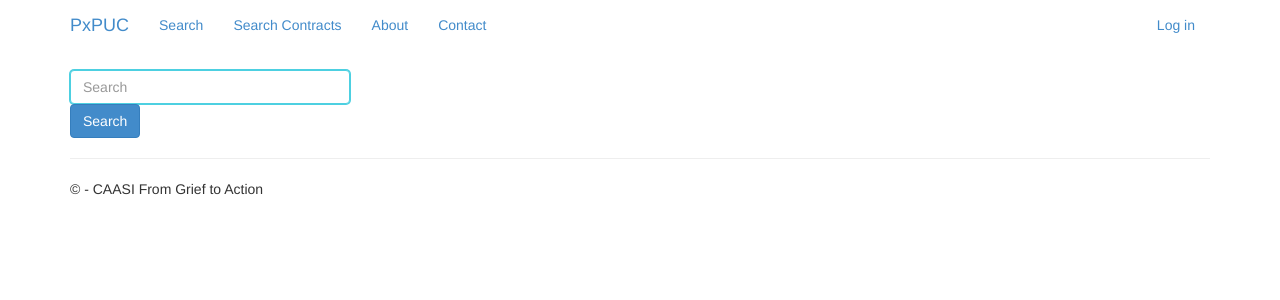
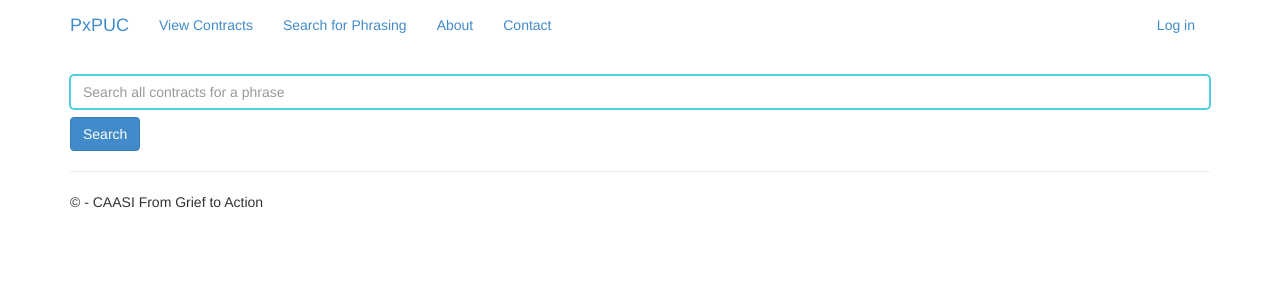
Before and after one commit to CAASI-G2A/g2a-website, a Django app: page /search_contract/ in a window 1280 px wide. Shown: the top 300 px of the page. Run offline with Django 3.2, Linux system fonts and the light colour scheme; some libraries are stand-ins or nearby versions.

Commit message:
added sentence impact field, small css changes

```diff
--- a/PPUC/app/forms.py
+++ b/PPUC/app/forms.py
@@ -24,4 +24,4 @@ class ProblematicLanguageForm(ModelForm):
     # will validate that the user MUST check the box.
     class Meta:
         model = Sentence
-        fields = ('limit_oversight', 'city_pay_for_misconduct', 'erase_misconduct', 'disqualify_complaints', 'restrict_interrogation', 'unfair_information')
+        fields = ('impact', 'limit_oversight', 'city_pay_for_misconduct', 'erase_misconduct', 'disqualify_complaints', 'restrict_interrogation', 'unfair_information')
--- a/PPUC/app/models.py
+++ b/PPUC/app/models.py
@@ -19,7 +19,8 @@ class Contract(models.Model):
 
 class Sentence(models.Model):
     location = models.CharField(max_length=256)
-    text = models.CharField(max_length=500)
+    text = models.TextField()
+    impact = models.TextField()
     limit_oversight = models.BooleanField(default=False)
     city_pay_for_misconduct = models.BooleanField(default=False)
     erase_misconduct = models.BooleanField(default=False)
--- a/PPUC/app/static/app/content/site.css
+++ b/PPUC/app/static/app/content/site.css
@@ -10,10 +10,10 @@ body {
 }
 
 /* Set width on the form input elements since they're 100% wide by default */
-input,
-select,
+
 textarea {
-    max-width: 280px;
+   width: 100%;
+   height:25px
 }
 
 /* styles for validation helpers */
--- a/PPUC/app/templates/app/edit_sentence.html
+++ b/PPUC/app/templates/app/edit_sentence.html
@@ -2,10 +2,12 @@
 
 {% block content %}
 <h4>Select Type of Problematic Language</h4>
-    <p>{{sentence.text}}</p>
+    <p>"{{sentence.text}}"</p>
     <form method="post">
         {% csrf_token %}
         {{ form.as_p }}
-        <input type="submit" value="submit">
+        <button class="btn btn-primary" type="submit">
+            Save
+        </button>
     </form>
 {% endblock %}
--- a/PPUC/app/templates/app/layout.html
+++ b/PPUC/app/templates/app/layout.html
@@ -20,7 +20,13 @@
                 border: 1px solid #4dd0e1;
                 box-shadow: 0 0 0 1px #4dd0e1;
             }
-        </style>
+            a.a1:link {
+              color: black;
+            }
+            a.a1:hover {
+              text-decoration: none;
+            }
+    </style>
 </head>
 
 <body>
@@ -38,8 +44,8 @@
             <div class="navbar-collapse collapse">
 
                 <ul class ="nav navbar-nav">
-                    <li><a id="lk1" href="{% url 'search' %}">Search</a></li>
-                    <li><a href="{% url 'search_contract' %}">Search Contracts</a></li>
+                    <li><a id="lk1" href="{% url 'search' %}">View Contracts</a></li>
+                    <li><a href="{% url 'search_contract' %}">Search for Phrasing</a></li>
                     <li><a href="{% url 'about' %}">About</a></li>
                     <li><a href="{% url 'contact' %}">Contact</a></li>
                 </ul>
--- a/PPUC/app/templates/app/search.html
+++ b/PPUC/app/templates/app/search.html
@@ -2,7 +2,7 @@
 
 {% block content %}
 <form method="GET" action="{% url 'search' %}">
-    <div class="active-cyan-3 active-cyan-4 mb-4">
+    <div class="active-cyan-3 active-cyan-4 mb-4" style="padding-top: 5px; padding-bottom: 8px;">
         <input class="form-control" type="text" name="q" value="{{request.GET.q}}" placeholder="Search" aria-label="Search">
     </div>
     <button class="btn btn-primary" type="submit">
--- a/PPUC/app/templates/app/search_contract.html
+++ b/PPUC/app/templates/app/search_contract.html
@@ -2,16 +2,16 @@
 
 {% block content %}
 <form method="GET" action="{% url 'search_contract' %}">
-    <div class="active-cyan-3 active-cyan-4 mb-4">
-        <input class="form-control" type="text" name="q" value="{{request.GET.q}}" placeholder="Search" aria-label="Search">
+    <div class="active-cyan-3 active-cyan-4 mb-4" style="padding-top: 5px; padding-bottom: 8px;">
+        <input class="form-control" type="text" name="q" value="{{request.GET.q}}" placeholder="Search all contracts for a phrase" aria-label="Search" style="width: 100%">
     </div>
     <button class="btn btn-primary" type="submit">
         Search
     </button>
 </form>
 {% if results != '' %}
-    {% for obj in results %}
-        <p><strong>{{obj.location}} Contract:   </strong>{{obj.text}}</p>
+    {% for sentence in results %}
+        <p><strong>{{sentence.location}} Contract:   </strong><a class ="a1" href ="{% url 'edit_sentence' sentence.id%}">{{sentence.text}}</a></p>
     <hr >
     {% endfor %}
 {% endif %}
--- a/PPUC/app/views.py
+++ b/PPUC/app/views.py
@@ -128,6 +128,7 @@ def edit_sentence(request, sid):
         form = ProblematicLanguageForm(request.POST)
         if form.is_valid():
             sentence.refresh_from_db()
+            sentence.impact = form.cleaned_data.get('impact')
             sentence.limit_oversight = form.cleaned_data.get('limit_oversight')
             sentence.city_pay_for_misconduct = form.cleaned_data.get('city_pay_for_misconduct')
             sentence.erase_misconduct = form.cleaned_data.get('erase_misconduct')
```
